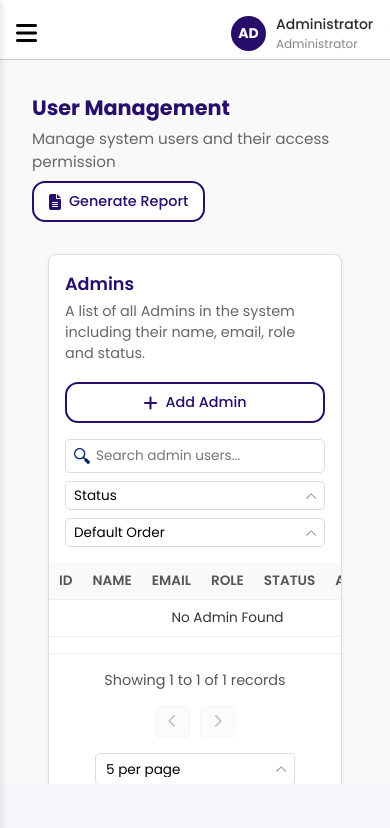
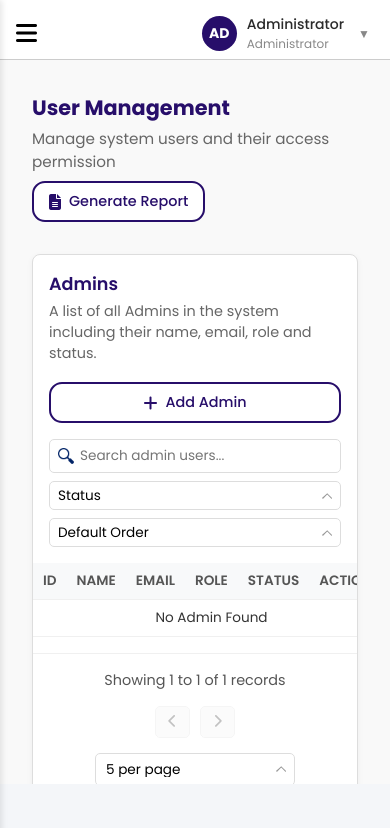
Before and after one commit to kakdsm/admin-side, a PHP site: page /jftsystem/php/users.php in a window 390 px wide. Shown: the top 828 px of the page. Run offline with PHP 8.4, Linux system fonts and the light colour scheme; the visitor is signed in with stand-in values (Sample User, id 1); data that the repository does not hold is empty; some libraries are stand-ins or nearby versions.

Commit message:
Update users.css

```diff
--- a/css/users.css
+++ b/css/users.css
@@ -694,7 +694,6 @@
 
 .users-section {
     margin-top: 2rem;
-    padding: 0 2rem;
 }
 
 .bordered-section {
@@ -936,9 +935,7 @@ table tbody tr:hover {
 
 
 @media (max-width: 768px) {
-    .users-section {
-        padding: 0 1rem;
-    }
+
 
     .bordered-section {
         padding: 1rem 0;
@@ -1625,6 +1622,10 @@ table tbody tr:hover {
         margin-bottom: 10px;
         padding-top: 0;
     }
+
+  .top-header {
+    align-items: flex-end;
+  }
 }
 
 .action-dropdown-wrapper {
```
